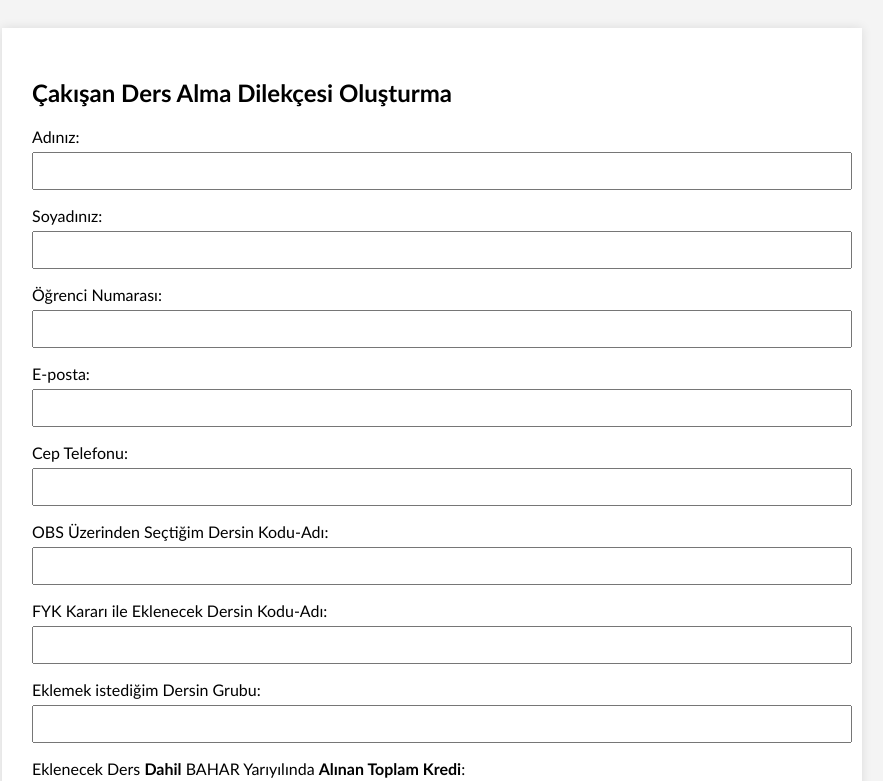
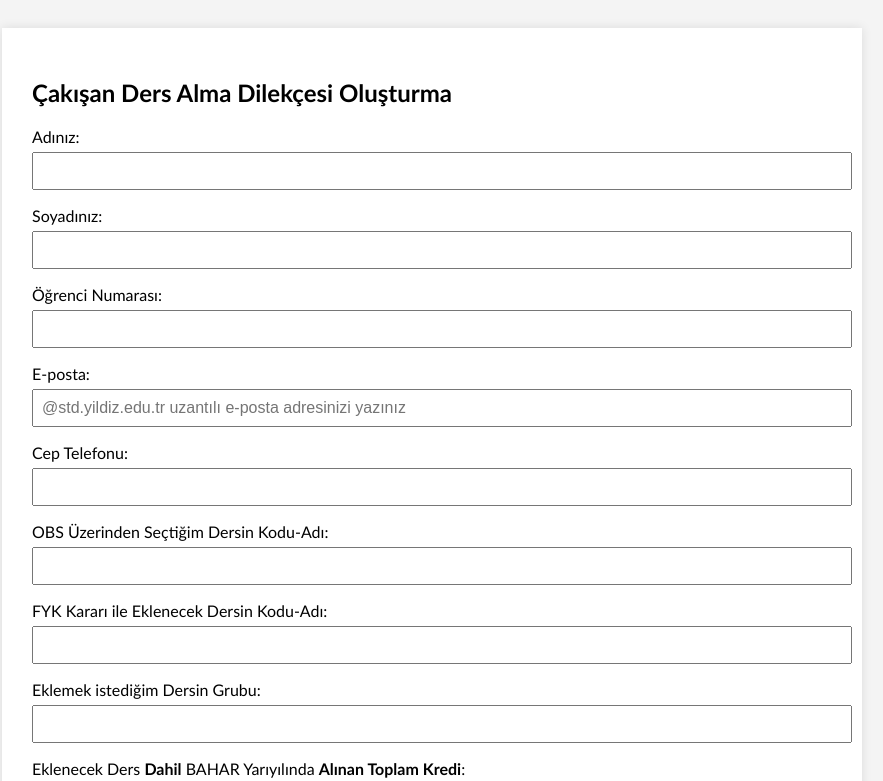
Before and after one commit to ytumat/cakisan_ders_dilekce, a plain HTML site: page index.html in a window 1280 px wide. Shown: the top 781 px of the page, without its empty margins (208-1091 px from the left). Drawn offline with Linux system fonts and the light colour scheme.

Commit message:
index.html

```diff
--- a/index.html
+++ b/index.html
@@ -120,8 +120,7 @@
       <input type="text" id="numara" required />
 
       <label>E-posta:</label>
-      <input type="email" id="email" required />
-
+      <input type="email" id="email" placeholder="@std.yildiz.edu.tr uzantılı e-posta adresinizi yazınız" required />
       <label>Cep Telefonu:</label>
       <input type="text" id="telefon" required />
 
```
